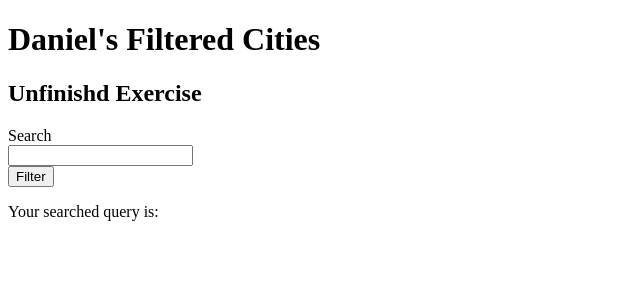
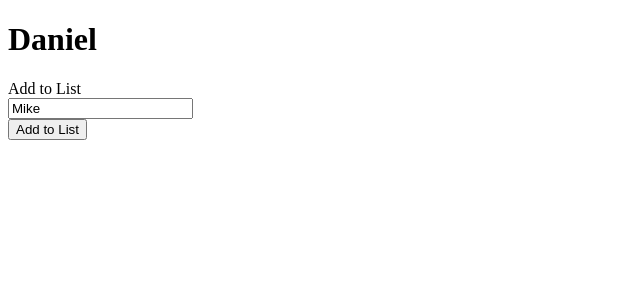
Before and after one commit to zjian107-su/Angular-Akasha1729, an Angular app: page / in a window 1280 px wide. Shown: the top 300 px of the page, without its empty margins (0-640 px from the left). Built offline with nearby package versions, Linux system fonts and the light colour scheme.

Commit message:
✨ update: complete exercise - add to list

```diff
--- a/src/app/app.component.html
+++ b/src/app/app.component.html
@@ -1,3 +1,5 @@
 <!-- <app-palindrome-list></app-palindrome-list> -->
 
-<app-city-filter></app-city-filter>
+<!-- <app-city-filter></app-city-filter> -->
+
+<app-add-to-list></app-add-to-list>
--- /dev/null
+++ b/src/app/components/add-to-list/add-to-list.component.html
@@ -0,0 +1,14 @@
+<h1>Daniel</h1>
+
+<label for="add"> Add to List </label>
+<br />
+<input id="add" type="text" [(ngModel)]="todoItem" />
+<br />
+
+<button (click)="addToList()">Add to List</button>
+
+<br />
+
+<div *ngFor="let item of todoList">
+  <p> {{item}} </p>
+</div>
--- /dev/null
+++ b/src/app/components/add-to-list/add-to-list.component.ts
@@ -0,0 +1,17 @@
+import { Component } from '@angular/core';
+
+@Component({
+  selector: 'app-add-to-list',
+  templateUrl: './add-to-list.component.html',
+  styleUrls: ['./add-to-list.component.css'],
+})
+export class AddToListComponent {
+  todoItem: string = 'Mike';
+
+  todoList: string[] = [];
+
+  addToList(): void {
+    this.todoList.push(this.todoItem);
+    this.todoItem = '';
+  }
+}
```
Also changed, not shown: src/app/app.module.ts (+7 -1 lines), src/app/components/add-to-list/add-to-list.component.css (added).
